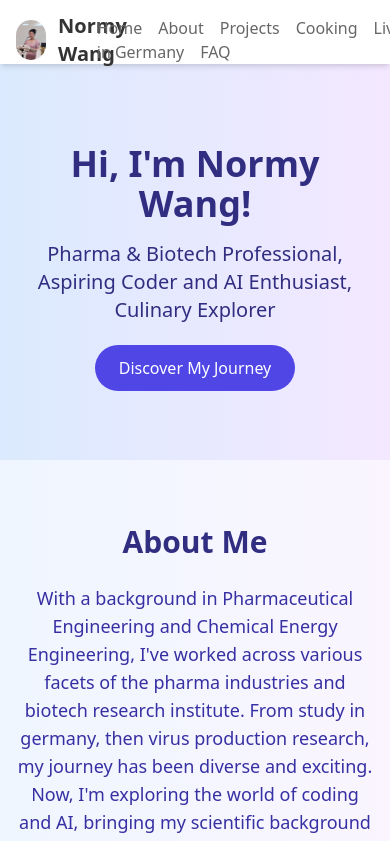
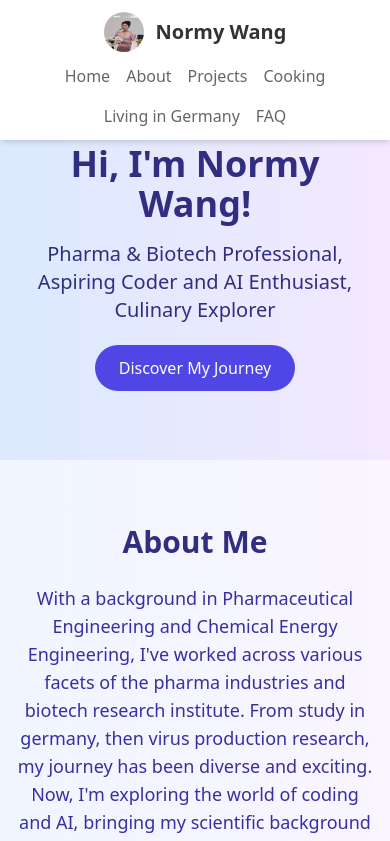
Before and after one commit to NormyWang/personal_website, a Nuxt app: page / in a window 390 px wide. Shown: the top 841 px of the page. Built offline with nearby package versions, Linux system fonts and the light colour scheme.

Commit message:
make header look better on mobile phone

```diff
--- a/components/Header.vue
+++ b/components/Header.vue
@@ -1,11 +1,11 @@
 <template>
-  <nav class="bg-white shadow-md fixed top-0 left-0 right-0 z-50 h-[var(--header-height)]">
-    <div class="container mx-auto px-4 py-3 flex justify-between items-center">
-      <div class="flex items-center">
+  <nav class="bg-white shadow-md fixed top-0 left-0 right-0 z-50 h-auto min-h-[var(--header-height)]">
+    <div class="container mx-auto px-4 py-3 flex flex-col sm:flex-row justify-between items-center">
+      <div class="flex items-center mb-3 sm:mb-0">
         <img src="/profile-picture.jpeg" alt="Normy Wang" class="w-10 h-10 rounded-full mr-3">
         <span class="text-xl font-semibold text-gray-800">Normy Wang</span>
       </div>
-      <div class="space-x-4">
+      <div class="flex flex-wrap justify-center gap-4">
         <NuxtLink v-for="(link, name) in navLinks" :key="name" :to="link" class="text-gray-600 hover:text-indigo-600">
           {{ name }}
         </NuxtLink>
@@ -31,4 +31,10 @@ const navLinks = ref({
 :root {
   --header-height: 4rem; /* Adjust this value based on your header's actual height */
 }
+
+@media (max-width: 640px) {
+  :root {
+    --header-height: auto;
+  }
+}
 </style>
```
